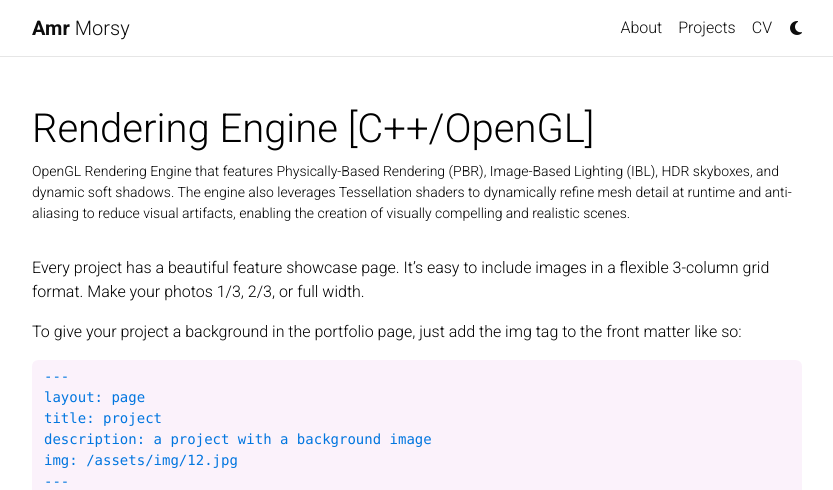
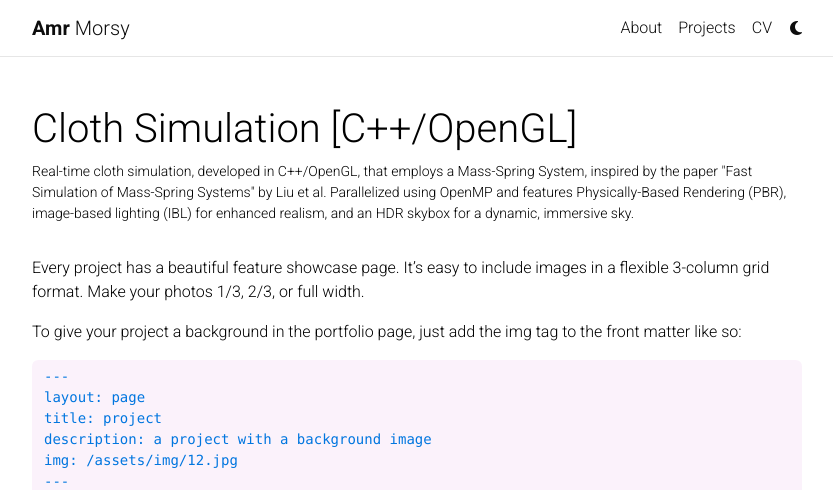
Before and after one commit to AmrHMorsy/AmrMorsy.github.io, a Jekyll site: the page built from _projects/3_project.md, in a window 1280 px wide and 900 px high, cut to the strip 0-490 px from the top of the window. Shown: the whole strip, without its empty margins (223-1056 px from the left). Built offline with Jekyll 4.4.1, drawn with Linux system fonts in a browser that asks for light colours; full-size pictures stand in for the smaller copies a plugin makes; comment, search, counter and statistics services are not loaded; a style sheet for code colours, icons or effects is not loaded; some of the changed text lies outside the part shown.

Commit message:
Update 3_project.md

```diff
--- a/_projects/3_project.md
+++ b/_projects/3_project.md
@@ -1,11 +1,12 @@
 ---
 layout: page
-title: Rendering Engine         [C++/OpenGL]
-description: OpenGL Rendering Engine that features Physically-Based Rendering (PBR), Image-Based Lighting (IBL), HDR skyboxes, and dynamic soft shadows. The engine also leverages Tessellation shaders to dynamically refine mesh detail at runtime and anti-aliasing to reduce visual artifacts, enabling the creation of visually compelling and realistic scenes.
-img: assets/img/21.png
-redirect: https://github.com/AmrHMorsy/Rendering-Engine
-importance: 3
+title: Cloth Simulation  [C++/OpenGL]
+description: Real-time cloth simulation, developed in C++/OpenGL, that employs a Mass-Spring System, inspired by the paper "Fast Simulation of Mass-Spring Systems" by Liu et al. Parallelized using OpenMP and features Physically-Based Rendering (PBR), image-based lighting (IBL) for enhanced realism, and an HDR skybox for a dynamic, immersive sky.
+img: assets/img/3.jpg
+redirect: https://github.com/AmrHMorsy/Cloth-Simulation
+importance: 2
 category: work
+giscus_comments: true
 ---
 
 Every project has a beautiful feature showcase page.
```
